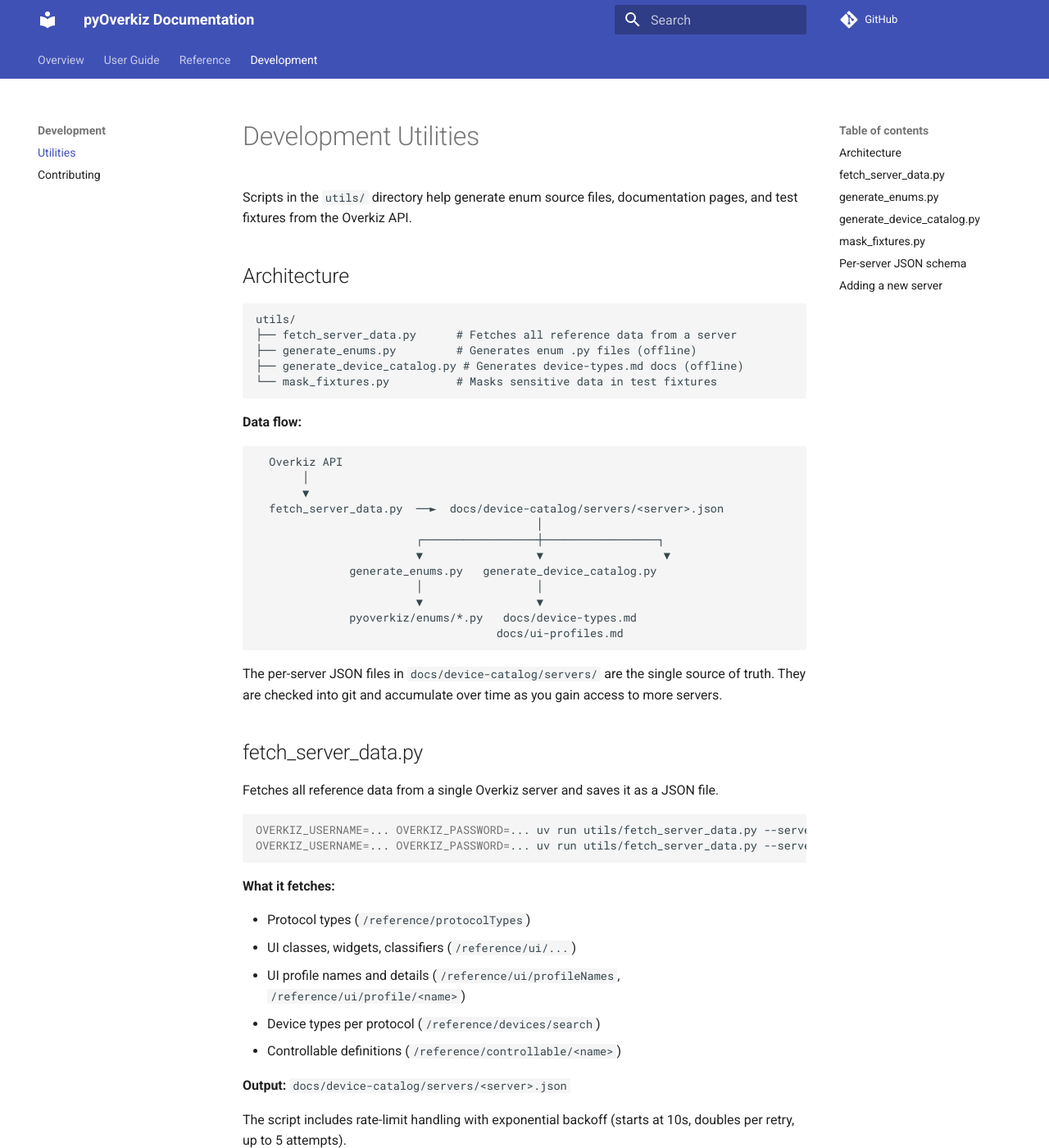
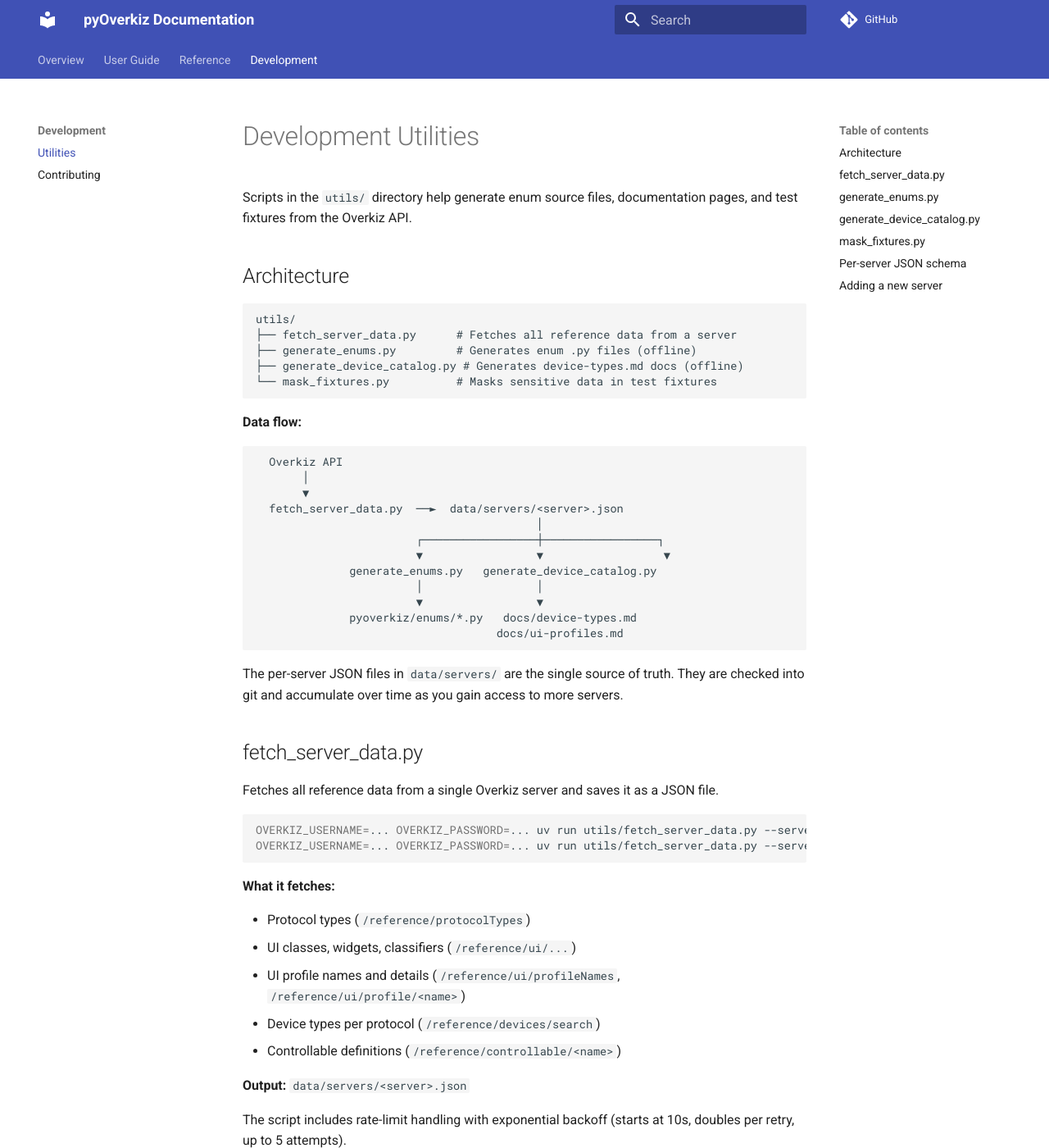
Before and after one commit to iMicknl/python-overkiz-api, an MkDocs documentation site: the page built from docs/development-utils.md, in a window 1280 px wide and 1400 px high. Shown: the whole window at 82% size. Built offline with MkDocs 1.6.1 and Material for MkDocs 9.7.7, drawn with Linux system fonts in a browser that asks for light colours; comment, search, counter and statistics services are not loaded; some of the changed text lies outside the part shown.

Commit message:
Move server data from docs/device-catalog/ to data/servers/
The raw API JSON files are generator inputs, not documentation to be
hosted. Simplify the path and remove the unused exploration/ folder.

````diff
--- a/docs/development-utils.md
+++ b/docs/development-utils.md
@@ -18,7 +18,7 @@
   Overkiz API
        │
        ▼
-  fetch_server_data.py  ──►  docs/device-catalog/servers/<server>.json
+  fetch_server_data.py  ──►  data/servers/<server>.json
                                           │
                         ┌─────────────────┼─────────────────┐
                         ▼                 ▼                  ▼
@@ -29,7 +29,7 @@
                                     docs/ui-profiles.md
 ```
 
-The per-server JSON files in `docs/device-catalog/servers/` are the single source of truth. They are checked into git and accumulate over time as you gain access to more servers.
+The per-server JSON files in `data/servers/` are the single source of truth. They are checked into git and accumulate over time as you gain access to more servers.
 
 ## fetch_server_data.py
 
@@ -48,7 +48,7 @@
 - Device types per protocol (`/reference/devices/search`)
 - Controllable definitions (`/reference/controllable/<name>`)
 
-**Output:** `docs/device-catalog/servers/<server>.json`
+**Output:** `data/servers/<server>.json`
 
 The script includes rate-limit handling with exponential backoff (starts at 10s, doubles per retry, up to 5 attempts).
 
@@ -96,7 +96,7 @@
 
 ## Per-server JSON schema
 
-Each file in `docs/device-catalog/servers/` follows this structure:
+Each file in `data/servers/` follows this structure:
 
 ```json
 {
@@ -136,5 +136,5 @@
 
 1. Get credentials for the server
 2. Run `fetch_server_data.py --server <server_name>`
-3. Commit the new `docs/device-catalog/servers/<server>.json`
+3. Commit the new `data/servers/<server>.json`
 4. Run `generate_enums.py` and `generate_device_catalog.py` to regenerate code and docs
````
Also changed, not shown: 7 other files.
